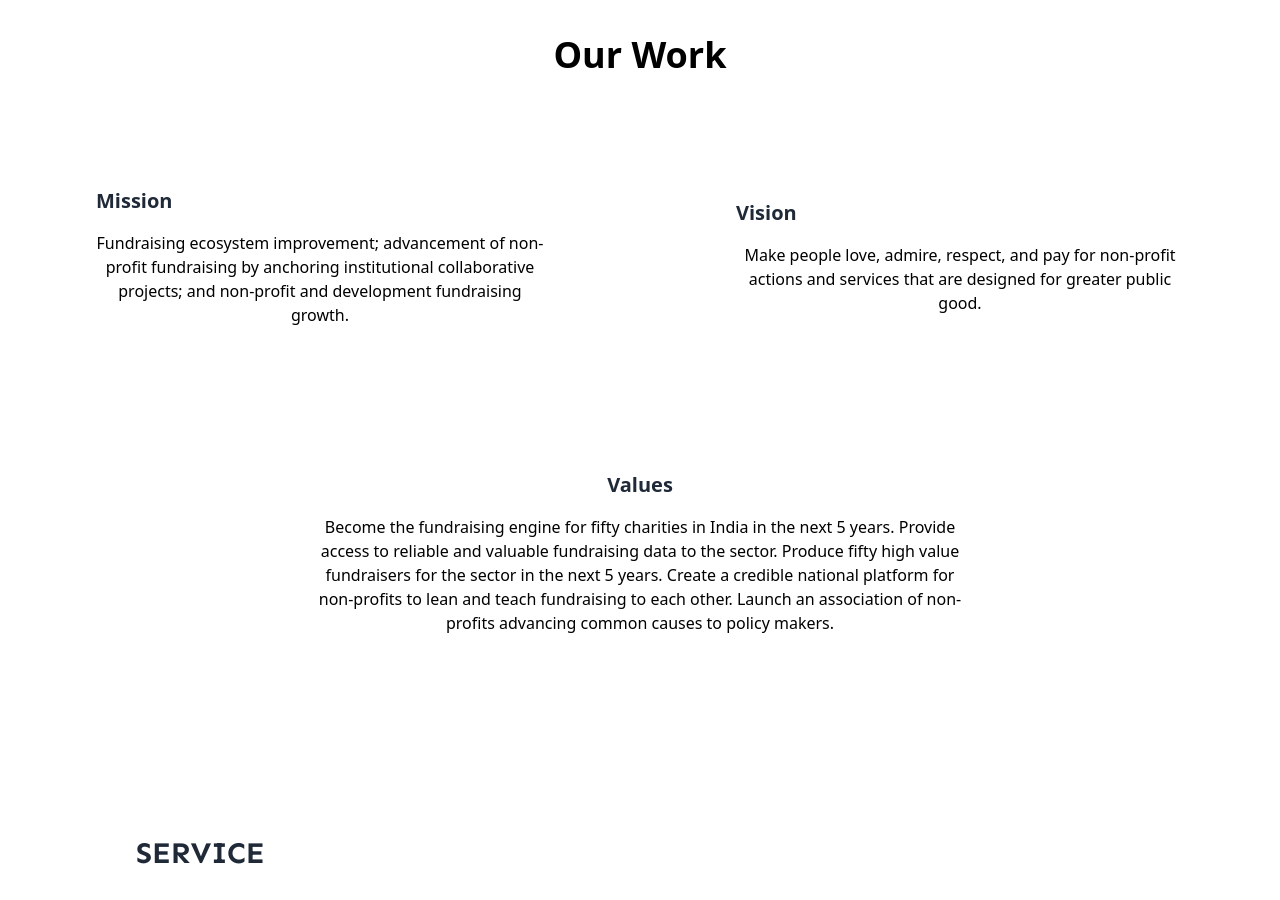
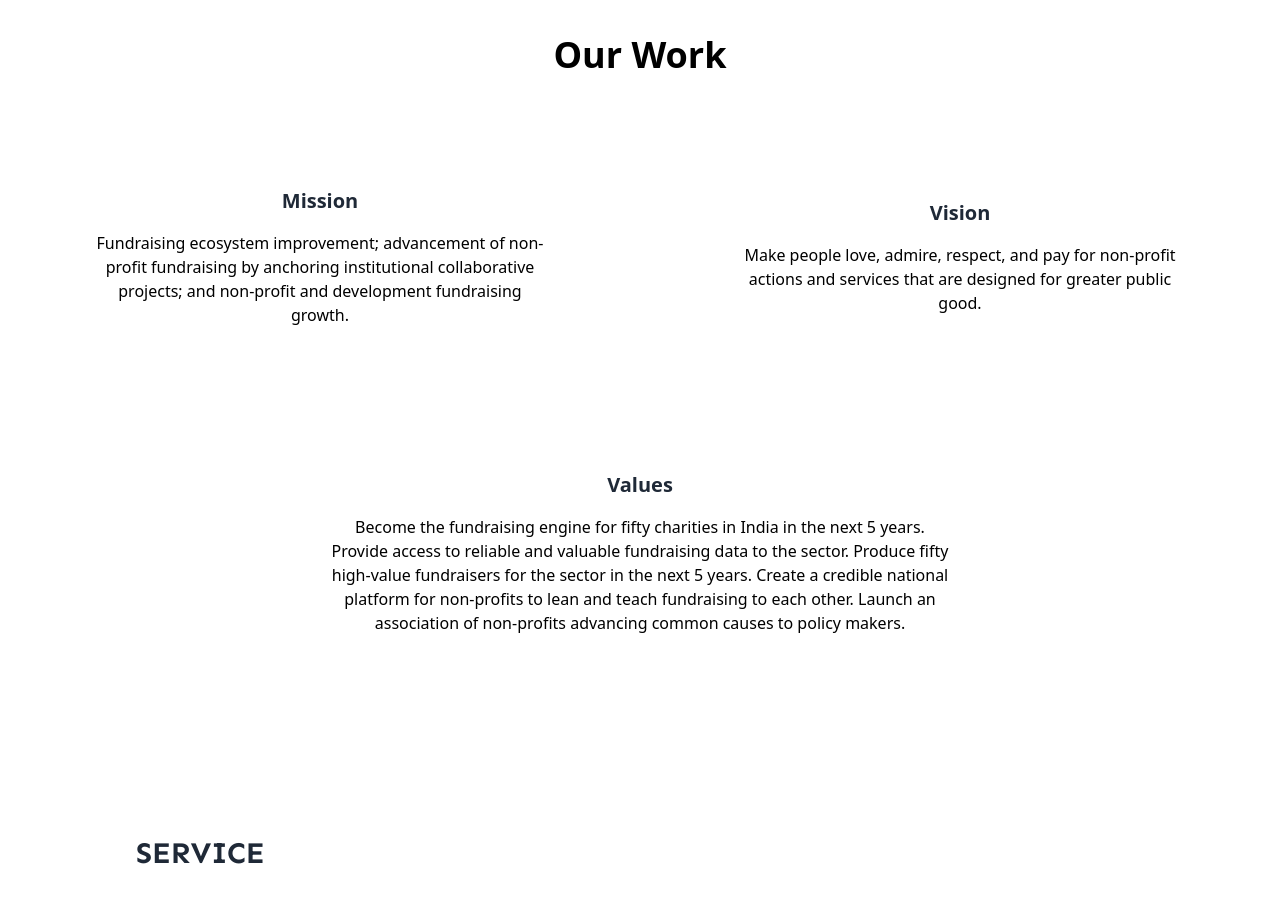
Before and after one commit to Lily-Sneha/Wolfpack, a website: page ourwork.html in a window 1280 px wide. Shown: the part 964-1864 px from the top of the page. Drawn offline with nearby package versions, Linux system fonts and the light colour scheme; files that its build step writes are made by us from their sources.

Commit message:
minor changes

```diff
--- a/index.html
+++ b/index.html
@@ -73,7 +73,17 @@
         <!-- <img src="./image/big-img-4-removebg-preview.png" class=" pt-10" alt="" /> -->
 
       <!-- </div> -->
-      <div class="relative flex justify-center lg:mb-0 overflow-hidden" style="height: 18rem;">
+      <div class="relative flex justify-center lg:mb-0 overflow-hidden h-72 outer-div" >
+         <style>
+
+    @media (max-width: 482px) {
+      .outer-div {
+        height: 12rem;
+      }
+
+
+    }
+  </style>
         <!-- Image with 80% width, centered, and top half hidden -->
         <div class="w-4/5 max-w-xl overflow-hidden relative" >
           <img src="./image/4-icon-7741278_1280.png" class="w-full rounded-full relative -translate-y-1/2" alt="Image Description" />
--- a/ourwork.html
+++ b/ourwork.html
@@ -121,11 +121,11 @@
           </div>
 
           <ul role="list"
-            class="mx-auto mt-14 grid max-w-2xl grid-cols-1 gap-x-16 gap-y-16 sm:grid-cols-2 lg:mx-0 lg:max-w-none lg:grid-cols-2">
+    class="mx-auto mt-14 grid max-w-2xl grid-cols-1 gap-x-16 gap-y-16 sm:grid-cols-1 lg:mx-0 lg:max-w-none lg:grid-cols-2 text-center">
 
   <!-- 1st card -->
   <li class="flex justify-center bg-white flex-col p-4 rounded-lg lg:mx-10">
-              <h1 class="text-xl font-semibold text-gray-800 capitalize lg:text-xl  p-2">
+    <h1 class="text-xl font-semibold text-gray-800 capitalize lg:text-xl p-2">
       Mission
     </h1>
     <p class="max-w-2xl mb-6 font-light text-black font-medium lg:mb-8 md:text-1.8xl lg:text-1.8xl p-2 text-center">
@@ -142,31 +142,27 @@
     </h1>
     <p class="max-w-2xl mb-6 font-light text-black font-medium lg:mb-8 md:text-1.8xl lg:text-1.8xl p-2 text-center">
       Make people love, admire, respect, and pay for non-profit actions and
-                    services that
-                    are designed for greater public good.
+      services that are designed for greater public good.
     </p>
   </li>
 
   <!-- 3rd card centered below -->
-            <li class="flex justify-center bg-white flex-col p-4 rounded-lg lg:mx-10 col-span-2">
+  <li class="flex justify-center bg-white flex-col p-4 rounded-lg lg:mx-auto lg:col-span-2 lg:max-w-2xl">
     <h1 class="text-xl font-semibold text-gray-800 capitalize lg:text-xl p-2 text-center">
       Values
     </h1>
-              <div  class="flex justify-center">
+    <div class="flex justify-center">
       <p class="max-w-2xl mb-6 font-light text-black font-medium lg:mb-8 md:text-1.8xl lg:text-1.8xl p-2 text-center">
-                    Become the fundraising engine for fifty charities in India in the next 5
-                    years.
+        Become the fundraising engine for fifty charities in India in the next 5 years.
         Provide access to reliable and valuable fundraising data to the sector.
-                    Produce fifty high value fundraisers for the sector in the next 5 years.
-                    Create a credible national platform for non-profits to lean and teach fundraising to
-                    each other.
+        Produce fifty high-value fundraisers for the sector in the next 5 years.
+        Create a credible national platform for non-profits to lean and teach fundraising to each other.
         Launch an association of non-profits advancing common causes to policy makers.
       </p>
-
     </div>
   </li>
+</ul>
 
-          </ul>
         </div>
       </div>
 
```
Also changed, not shown: output.css. Lines whose indentation alone changed are shown as unchanged.
